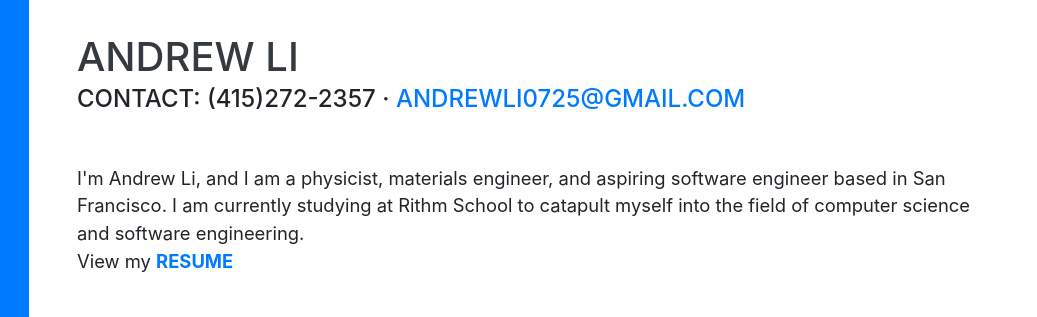
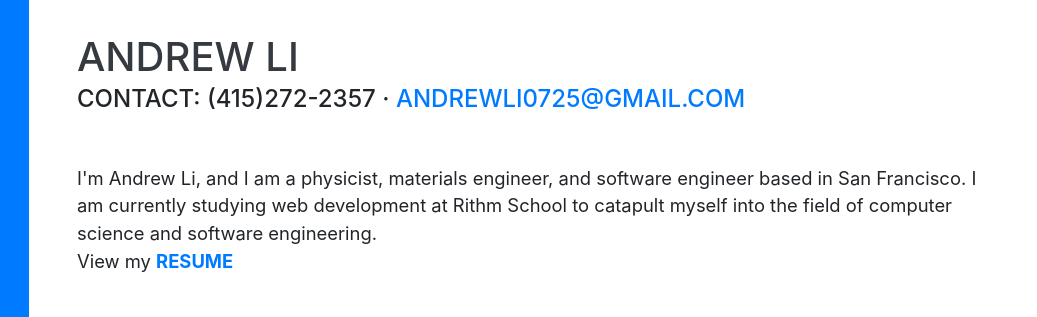
Before and after one commit to andrewsli/andrewsli.github.io, a website with bundled scripts: page index.html in a window 1280 px wide. Shown: the part 194-511 px from the top of the page, 243-1280 px from the left. Built offline with nearby package versions, Linux system fonts and the light colour scheme; a web font is replaced by a local one.

Commit message:
updated profile

```diff
--- a/index.html
+++ b/index.html
@@ -59,9 +59,9 @@
         <div class="subheading mb-5">Contact: (415)272-2357 ·
           <a href="mailto:andrewli0725@gmail.com">andrewli0725@gmail.com</a>
         </div>
-        <p class="lead mb-5">I'm Andrew Li, and I am a physicist, materials engineer, and aspiring software engineer
-          based in San Francisco. I am currently studying at Rithm School to catapult myself into the field of computer
-          science and software engineering.<br>
+        <p class="lead mb-5">I'm Andrew Li, and I am a physicist, materials engineer, and software engineer
+          based in San Francisco. I am currently studying web development at Rithm School to catapult myself
+          into the field of computer science and software engineering.<br>
           View my <a href="Andrew_Li_Resume.pdf"><b>RESUME</b></a>
         </p>
         <div class="social-icons">
```
